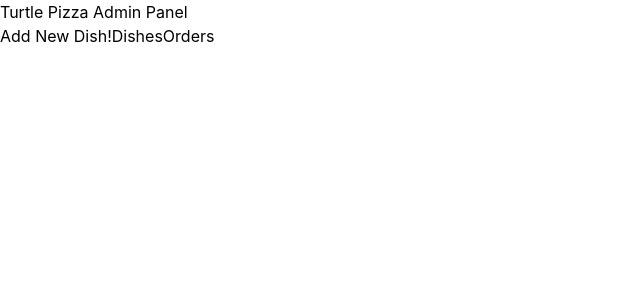
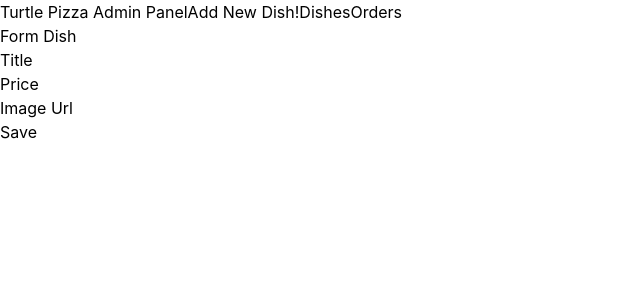
Before and after one commit to KanimetovDying2/work71, a React (Vite) app: page /admin/add in a window 1280 px wide. Shown: the top 300 px of the page, without its empty margins (0-640 px from the left). Built offline with nearby package versions, Linux system fonts and the light colour scheme.

Commit message:
feat: finished full CRUD app for work71

```diff
--- a/src/components/FormDish.tsx
+++ b/src/components/FormDish.tsx
@@ -1,4 +1,101 @@
-const FormDish = () => {
-  return <div></div>;
+import { useEffect, useState } from "react";
+import type { DishT, DishTMutation } from "../types";
+
+interface Props {
+  initialData?: DishT;
+  onSubmit: (dish: DishTMutation) => void;
+  isLoading?: boolean;
+}
+
+const FormDish = ({ initialData, onSubmit, isLoading }: Props) => {
+  const [stateForm, setStateForm] = useState<DishTMutation>({
+    title: "",
+    price: "",
+    image: "",
+  });
+
+  useEffect(() => {
+    if (initialData) {
+      setStateForm({
+        title: initialData.title,
+        price: initialData.price,
+        image: initialData.image,
+      });
+    }
+  }, [initialData]);
+
+  const submitHandler = (e: React.FormEvent) => {
+    e.preventDefault();
+
+    const trimmedTitle = stateForm.title.trim();
+    let trimmedImage = stateForm.image.trim();
+
+    if (trimmedTitle.length === 0) {
+      alert("Please type something before send!");
+      return;
+    }
+
+    if (trimmedImage.length === 0) {
+      trimmedImage = "https://example.com/default-dish.jpg";
+    }
+
+    onSubmit({
+      ...stateForm,
+      title: trimmedTitle,
+      image: trimmedImage,
+      price: Number(stateForm.price),
+    });
+  };
+
+  const changerHandler = (e: React.ChangeEvent<HTMLInputElement>) => {
+    const { name, value } = e.target;
+    setStateForm((prev) => ({
+      ...prev,
+      [name]: value,
+    }));
+  };
+
+  return (
+    <form onSubmit={submitHandler}>
+      <div>
+        <label htmlFor="title">Title</label>
+        <input
+          id="title"
+          name="title"
+          type="text"
+          value={stateForm.title}
+          onChange={changerHandler}
+          required
+        />
+      </div>
+
+      <div>
+        <label htmlFor="price">Price</label>
+        <input
+          id="price"
+          name="price"
+          type="number"
+          value={stateForm.price}
+          onChange={changerHandler}
+          required
+        />
+      </div>
+
+      <div>
+        <label htmlFor="image">Image Url</label>
+        <input
+          id="image"
+          name="image"
+          type="url"
+          value={stateForm.image}
+          onChange={changerHandler}
+        />
+      </div>
+
+      <button type="submit" disabled={isLoading}>
+        {initialData ? "Edit" : "Save"}
+      </button>
+    </form>
+  );
 };
 export default FormDish;
--- a/src/components/Layout.tsx
+++ b/src/components/Layout.tsx
@@ -5,7 +5,7 @@ const Layout = () => {
     <div>
       <header>
         <nav>
-          <h1>Turtle Pizza Admin Panel</h1>
+          <NavLink to="/admin/dishes">Turtle Pizza Admin Panel</NavLink>
           <NavLink to="/admin/add">Add New Dish!</NavLink>
           <NavLink to="/admin/dishes">Dishes</NavLink>
           <NavLink to="/admin/orders">Orders</NavLink>
--- /dev/null
+++ b/src/pages/admin/AddDishPage.tsx
@@ -0,0 +1,28 @@
+import { useNavigate } from "react-router-dom";
+import { useAppDispatch } from "../../hooks/hooks";
+import type { DishTMutation } from "../../types";
+import { addDish } from "../../store/dishesSlice";
+import FormDish from "../../components/FormDish";
+
+const AddDishPage = () => {
+  const dispatch = useAppDispatch();
+  const navigate = useNavigate();
+
+  const handleAdd = async (data: DishTMutation) => {
+    const dishData = {
+      ...data,
+      price: Number(data.price),
+    };
+    await dispatch(addDish(dishData));
+    navigate("/admin/dishes");
+  };
+
+  return (
+    <div>
+      <h1>Form Dish</h1>
+      <FormDish onSubmit={handleAdd} />
+    </div>
+  );
+};
+
+export default AddDishPage;
--- /dev/null
+++ b/src/pages/admin/EditDishPage.tsx
@@ -0,0 +1,35 @@
+import { useNavigate, useParams } from "react-router-dom";
+import { useAppDispatch, useAppSelector } from "../../hooks/hooks";
+import FormDish from "../../components/FormDish";
+import Spinner from "../../components/Spinner";
+import type { DishT, DishTMutation } from "../../types";
+import { updateDish } from "../../store/dishesSlice";
+
+const EditDishPage = () => {
+  const dispatch = useAppDispatch();
+  const navigate = useNavigate();
+
+  const { id } = useParams();
+
+  const { dishes, loading } = useAppSelector((state) => state.dishes);
+
+  const dish = dishes.find((d) => d.id === id);
+
+  if (loading || !dish) return <Spinner />;
+
+  const editHandler = async (data: DishTMutation) => {
+    if (id) {
+      const dishData: Omit<DishT, "id"> = {
+        ...data,
+        price: Number(data.price),
+      };
+
+      await dispatch(updateDish({ id, dishData }));
+      navigate("/admin/dishes");
+    }
+  };
+
+  return <FormDish initialData={dish} onSubmit={editHandler} />;
+};
+
+export default EditDishPage;
--- a/src/types.ts
+++ b/src/types.ts
@@ -7,7 +7,7 @@ export interface DishT {
 
 export interface DishTMutation {
   title: string;
-  price: number;
+  price: string | number;
   image: string;
 }
 
```
Also changed, not shown: src/App.tsx (+4 -3 lines).
